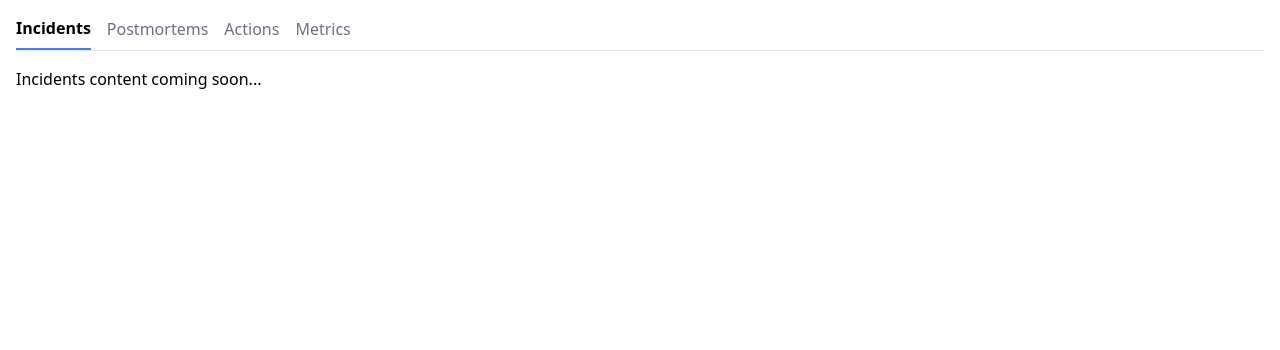
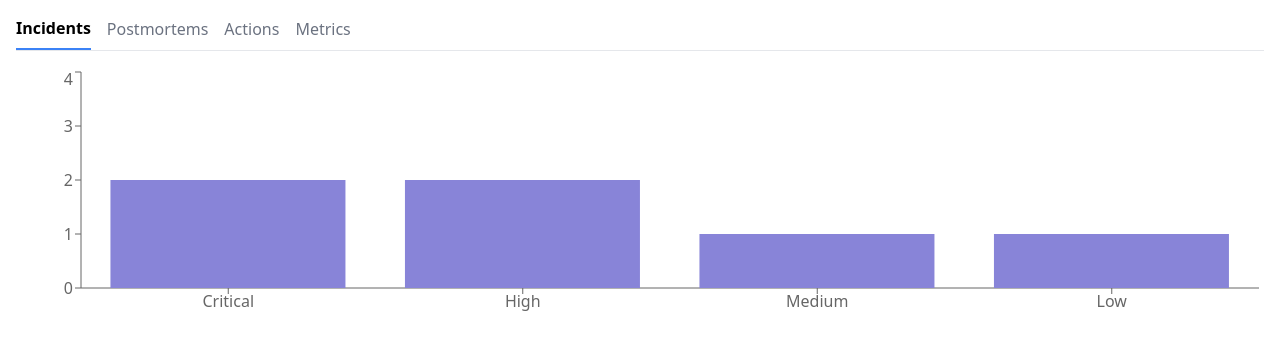
Before and after one commit to amonkarsidhant/Aftermath, a React (Vite) app in the folder frontend/: page / in a window 1280 px wide. Shown: the top 350 px of the page. Built offline with nearby package versions, Linux system fonts and the light colour scheme.

Commit message:
feat(frontend): add charts with mock data

```diff
--- a/frontend/package.json
+++ b/frontend/package.json
@@ -10,7 +10,8 @@
   },
   "dependencies": {
     "react": "^18.2.0",
-    "react-dom": "^18.2.0"
+    "react-dom": "^18.2.0",
+    "recharts": "^2.11.0"
   },
   "devDependencies": {
     "@types/react": "^18.2.0",
--- /dev/null
+++ b/frontend/src/components/ActionsTab.tsx
@@ -0,0 +1,30 @@
+import { PieChart, Pie, Tooltip, ResponsiveContainer } from 'recharts';
+import { actions } from '../mock/actions';
+
+interface StatusCount {
+  status: string;
+  value: number;
+}
+
+const data: StatusCount[] = actions.reduce<StatusCount[]>((acc, action) => {
+  const found = acc.find((item) => item.status === action.status);
+  if (found) {
+    found.value += 1;
+  } else {
+    acc.push({ status: action.status, value: 1 });
+  }
+  return acc;
+}, []);
+
+export default function ActionsTab() {
+  return (
+    <div className="w-full h-64">
+      <ResponsiveContainer>
+        <PieChart>
+          <Pie data={data} dataKey="value" nameKey="status" fill="#82ca9d" label />
+          <Tooltip />
+        </PieChart>
+      </ResponsiveContainer>
+    </div>
+  );
+}
--- a/frontend/src/components/Dashboard.tsx
+++ b/frontend/src/components/Dashboard.tsx
@@ -1,4 +1,7 @@
 import { useState } from 'react';
+import IncidentsTab from './IncidentsTab';
+import ActionsTab from './ActionsTab';
+import MetricsTab from './MetricsTab';
 
 const tabs = ['Incidents', 'Postmortems', 'Actions', 'Metrics'] as const;
 type Tab = typeof tabs[number];
@@ -20,10 +23,10 @@ export default function Dashboard() {
         ))}
       </nav>
       <div>
-        {active === 'Incidents' && <div>Incidents content coming soon...</div>}
+        {active === 'Incidents' && <IncidentsTab />}
         {active === 'Postmortems' && <div>Postmortems content coming soon...</div>}
-        {active === 'Actions' && <div>Actions content coming soon...</div>}
-        {active === 'Metrics' && <div>Metrics content coming soon...</div>}
+        {active === 'Actions' && <ActionsTab />}
+        {active === 'Metrics' && <MetricsTab />}
       </div>
     </div>
   );
--- /dev/null
+++ b/frontend/src/components/IncidentsTab.tsx
@@ -0,0 +1,32 @@
+import { BarChart, Bar, XAxis, YAxis, Tooltip, ResponsiveContainer } from 'recharts';
+import { incidents } from '../mock/incidents';
+
+interface SeverityCount {
+  severity: string;
+  count: number;
+}
+
+const data: SeverityCount[] = incidents.reduce<SeverityCount[]>((acc, incident) => {
+  const found = acc.find((item) => item.severity === incident.severity);
+  if (found) {
+    found.count += 1;
+  } else {
+    acc.push({ severity: incident.severity, count: 1 });
+  }
+  return acc;
+}, []);
+
+export default function IncidentsTab() {
+  return (
+    <div className="w-full h-64">
+      <ResponsiveContainer>
+        <BarChart data={data}>
+          <XAxis dataKey="severity" />
+          <YAxis allowDecimals={false} />
+          <Tooltip />
+          <Bar dataKey="count" fill="#8884d8" />
+        </BarChart>
+      </ResponsiveContainer>
+    </div>
+  );
+}
--- /dev/null
+++ b/frontend/src/components/MetricsTab.tsx
@@ -0,0 +1,17 @@
+import { LineChart, Line, XAxis, YAxis, Tooltip, ResponsiveContainer } from 'recharts';
+import { mttrData } from '../mock/metrics';
+
+export default function MetricsTab() {
+  return (
+    <div className="w-full h-64">
+      <ResponsiveContainer>
+        <LineChart data={mttrData}>
+          <XAxis dataKey="date" />
+          <YAxis />
+          <Tooltip />
+          <Line type="monotone" dataKey="mttr" stroke="#8884d8" />
+        </LineChart>
+      </ResponsiveContainer>
+    </div>
+  );
+}
--- /dev/null
+++ b/frontend/src/mock/actions.ts
@@ -0,0 +1,12 @@
+export interface Action {
+  id: number;
+  status: 'Open' | 'In Progress' | 'Completed';
+}
+
+export const actions: Action[] = [
+  { id: 1, status: 'Open' },
+  { id: 2, status: 'In Progress' },
+  { id: 3, status: 'Completed' },
+  { id: 4, status: 'Completed' },
+  { id: 5, status: 'Open' },
+];
--- /dev/null
+++ b/frontend/src/mock/incidents.ts
@@ -0,0 +1,13 @@
+export interface Incident {
+  id: number;
+  severity: 'Critical' | 'High' | 'Medium' | 'Low';
+}
+
+export const incidents: Incident[] = [
+  { id: 1, severity: 'Critical' },
+  { id: 2, severity: 'High' },
+  { id: 3, severity: 'Medium' },
+  { id: 4, severity: 'Low' },
+  { id: 5, severity: 'High' },
+  { id: 6, severity: 'Critical' },
+];
--- /dev/null
+++ b/frontend/src/mock/metrics.ts
@@ -0,0 +1,11 @@
+export interface MTTRPoint {
+  date: string;
+  mttr: number; // mean time to recovery in hours
+}
+
+export const mttrData: MTTRPoint[] = [
+  { date: '2024-01', mttr: 5 },
+  { date: '2024-02', mttr: 3 },
+  { date: '2024-03', mttr: 4 },
+  { date: '2024-04', mttr: 2 },
+];
```
